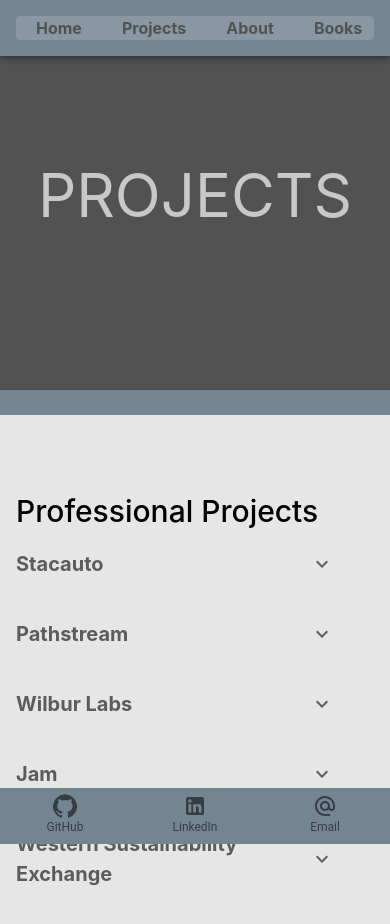
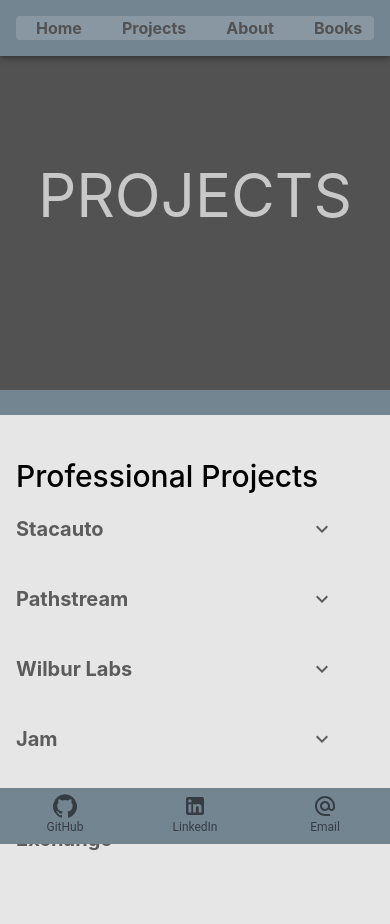
Before and after one commit to danmurphy1217/website, a React (Create React App) app: page /projects in a window 390 px wide. Shown: the top 924 px of the page. Built offline with nearby package versions, Linux system fonts and the light colour scheme.

Commit message:
setup breakpoint for projects content and create styles for jumbotron

```diff
--- a/src/components/extras/buildProjectSidebar.js
+++ b/src/components/extras/buildProjectSidebar.js
@@ -31,7 +31,25 @@
     paddingLeft: theme.spacing(2),
     color: "black",
     fontSize: "30px",
-    paddingTop: "20%",
+    marginTop: "10%",
+    [theme.breakpoints.up("md")]: {
+      marginTop: "20%",
+    },
+  },
+  container: {
+    display: "flex",
+    flexDirection: "column",
+    [theme.breakpoints.up("md")]: {
+      display: "flex",
+      flexDirection: "row",
+    },
+  },
+  projectDetails: {
+    backgroundColor: "#E6E6E6",
+    width: "100%",
+    [theme.breakpoints.up("md")]: {
+      maxWidth: "65%"
+    },
   },
 }));
 
@@ -147,7 +165,7 @@
             problemsSolved.push(<li>{p}</li>);
           });
           return projectNameToDisplay.push(
-            <Jumbotron style={{ backgroundColor: "#E6E6E6", maxWidth: "65%" }}>
+            <Jumbotron className={classes.projectDetails}>
               <h1>{project.label}</h1>
               <p>{project.meta.description}</p>
               <div
@@ -168,17 +186,27 @@
               <Accordion>
                 <Card>
                   <Card.Header>
-                    <Accordion.Toggle as={Button} variant="link" eventKey={uniqueProjectKey + "requirements"}>
+                    <Accordion.Toggle
+                      as={Button}
+                      variant="link"
+                      eventKey={uniqueProjectKey + "requirements"}
+                    >
                       Project Requirements
                     </Accordion.Toggle>
                   </Card.Header>
-                  <Accordion.Collapse eventKey={uniqueProjectKey + "requirements"}>
+                  <Accordion.Collapse
+                    eventKey={uniqueProjectKey + "requirements"}
+                  >
                     <Card.Body>{requirements}</Card.Body>
                   </Accordion.Collapse>
                 </Card>
                 <Card>
                   <Card.Header>
-                    <Accordion.Toggle as={Button} variant="link" eventKey={uniqueProjectKey + "tech"}>
+                    <Accordion.Toggle
+                      as={Button}
+                      variant="link"
+                      eventKey={uniqueProjectKey + "tech"}
+                    >
                       Tech Stack Used
                     </Accordion.Toggle>
                   </Card.Header>
@@ -188,7 +216,11 @@
                 </Card>
                 <Card>
                   <Card.Header>
-                    <Accordion.Toggle as={Button} variant="link" eventKey={uniqueProjectKey + "outcome"}>
+                    <Accordion.Toggle
+                      as={Button}
+                      variant="link"
+                      eventKey={uniqueProjectKey + "outcome"}
+                    >
                       Outcomes
                     </Accordion.Toggle>
                   </Card.Header>
@@ -205,7 +237,7 @@
   });
 
   return (
-    <div style={{ display: "flex" }}>
+    <div className={classes.container}>
       <List>
         <h1 className={classes.header}>Professional Projects</h1>
         {companyFormattedComponents}
```
Also changed, not shown: 1 other file (tests, documents, lock files or other folders).
